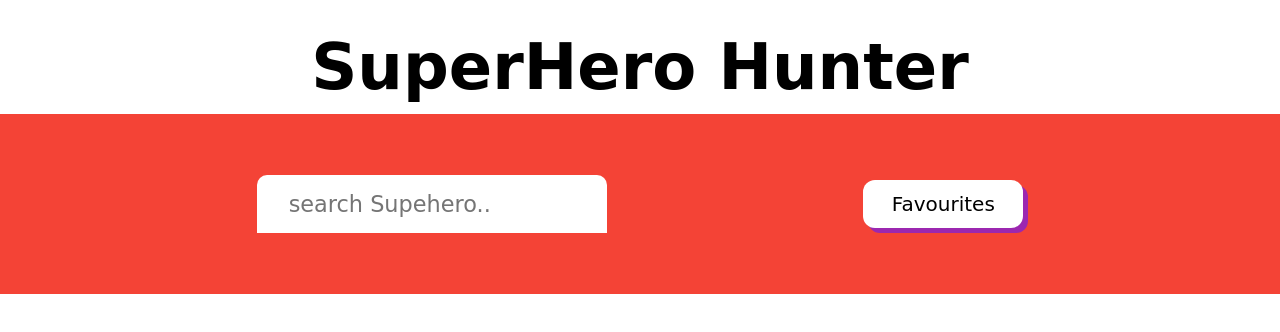
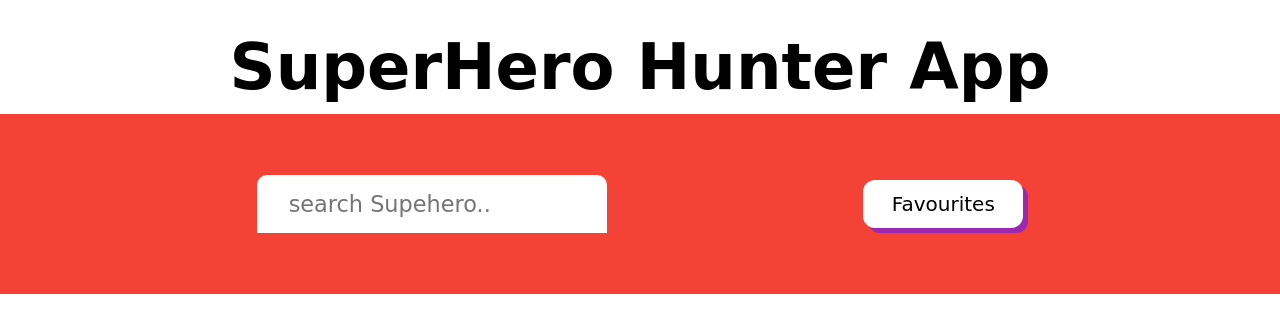
Before and after one commit to AkshayGulhane46/superherohunter, a plain HTML site: page index.html in a window 1280 px wide. Drawn offline with Linux system fonts and the light colour scheme; no server answers; a web font is replaced by a local one.

Commit message:
Updated h1

```diff
--- a/index.html
+++ b/index.html
@@ -11,7 +11,7 @@
         <div class="wrapper">
             <div id="logo">
                 <div id="containers">
-                    <p id = "heading"> SuperHero Hunter </p>
+                    <p id = "heading"> SuperHero Hunter App</p>
                 </div>
                 <!-- Search container on Homepage-->
             </div>
```
